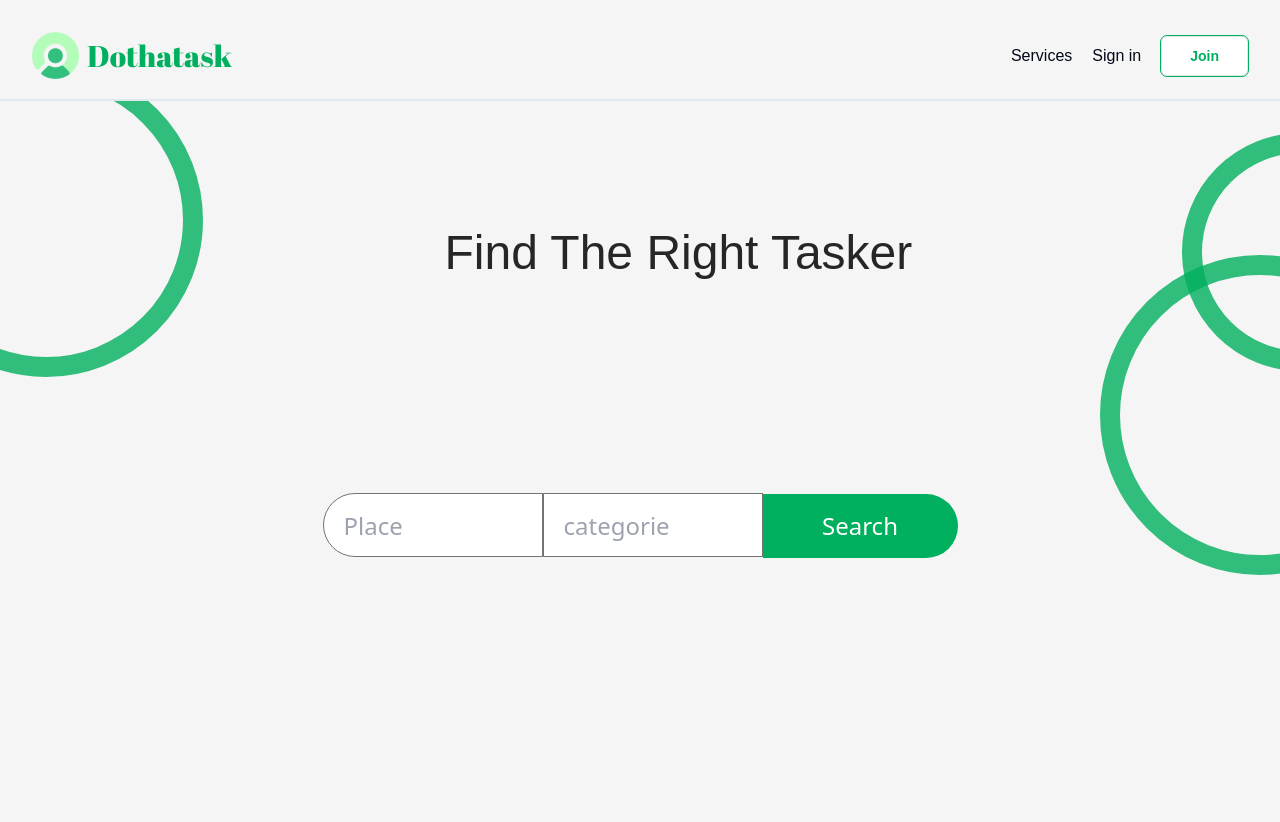
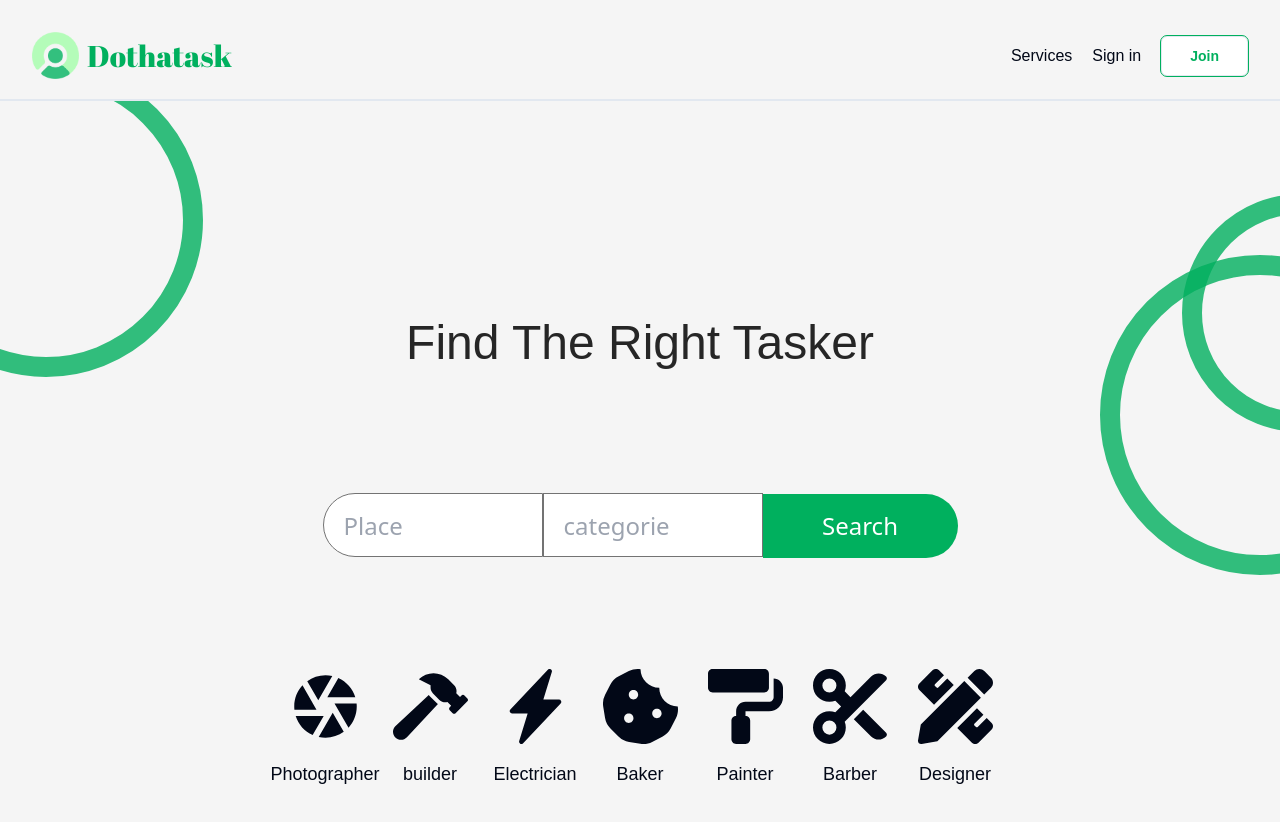
Before and after one commit to OthmanSALAHI/frontend-dothatask, a React (Vite) app: page / in a window 1280 px wide. Shown: the top 822 px of the page. Built offline with nearby package versions, Linux system fonts and the light colour scheme.

Commit message:
Add category icons and names to Homepage

```diff
--- a/src/components/pages/Homepage.jsx
+++ b/src/components/pages/Homepage.jsx
@@ -1,19 +1,47 @@
 import { Search } from 'lucide-react'
 import React from 'react'
 import SearchCategorie from '../areas/SearchCategorie'
+import { RiCameraLensFill } from "react-icons/ri";
+import { FaHammer } from "react-icons/fa";
+import { BsFillLightningChargeFill } from "react-icons/bs";
+import { FaCookieBite } from "react-icons/fa";
+import { FaPaintRoller } from "react-icons/fa";
+import { FaScissors } from "react-icons/fa6";
+import { FaPencilRuler } from "react-icons/fa";
+
 
 function Homepage() {
+    const categories = [
+        { name: 'Photographer', icon: <RiCameraLensFill className='md:size-[75px] size-[30px]' /> },
+        { name: 'builder', icon: <FaHammer className='md:size-[75px] size-[30px]' /> },
+        { name: 'Electrician', icon: <BsFillLightningChargeFill className='md:size-[75px] size-[30px]' /> },
+        { name: 'Baker', icon: <FaCookieBite className='md:size-[75px] size-[30px]' /> },
+        { name: 'Painter', icon: <FaPaintRoller className='md:size-[75px] size-[30px]' /> },
+        { name: 'Barber', icon: <FaScissors className='md:size-[75px] size-[30px]' /> },
+        { name: 'Designer', icon: <FaPencilRuler className='md:size-[75px] size-[30px]' /> },
+
+    ]
     return (
-        <div>
+        <div className='flex flex-col items-center justify-center'>
             <div className='md:w-full relative bg-neutral-100 z-[-1]'>
-                <div className='block w-full md:h-[45vh] h-[30vh] z-[-1]'>
-                    <div className="md:size-[314px] size-[140px] circle-design buttom-10 md:mt-[-70px] mt-[-50px] md:ml-[-111px] ml-[-50px] z-[-1]" />
-                    <div className="md:size-[238px] size-[95px]  circle-design md:right-[-140px] right-[-50px]" />
-                    <div className="md:size-[320px] size-[150px] circle-design md:top-[122px] top-[50px] md:right-[-140px] right-[-50px]" />
-                    <span className="text-neutral-800 lg:text-5xl md:text-3xl text-xl md:left-[33%] sm:left-[30%] left-[30%] absolute mx-auto w-[40%] text-center md:mt-[60px] py-9 font-ubuntu">Find The Right Tasker</span>
+                <div className="md:size-[314px] size-[140px] circle-design buttom-10 md:mt-[-70px] mt-[-50px] md:ml-[-111px] ml-[-200px] z-[-1]" />
+                <div className='flex w-full items-center justify-center flex-col md:h-[45vh] h-[30vh] z-[-1]'>
+                    <div className="md:size-[238px] size-[95px]  circle-design md:right-[-140px] right-[-200px]" />
+                    <div className="md:size-[320px] size-[150px] circle-design md:top-[122px] top-[60px] md:right-[-140px] right-[-200px]" />
+                    <span className="text-neutral-800 lg:text-5xl md:text-3xl text-xl md:w-[40%] w-auto text-center md:mt-[60px] py-9 font-ubuntu">Find The Right Tasker</span>
                 </div>
             </div>
             <SearchCategorie />
+            <div className="inline-flex items-center justify-center md:gap-10 gap-2 mt-[75px] relative">
+                {categories.map((e) =>
+                    <div className="inline-flex flex-col mt-9 items-center w-[65px] md:gap-[16px] gap-[10] relative">
+                        <div>{e.icon}</div>
+                        <div className="w-fit font-ubuntu font-normal md:text-lg text-xs">
+                            {e.name}
+                        </div>
+                    </div>
+                )}
+            </div>
         </div>
     )
 }
```
